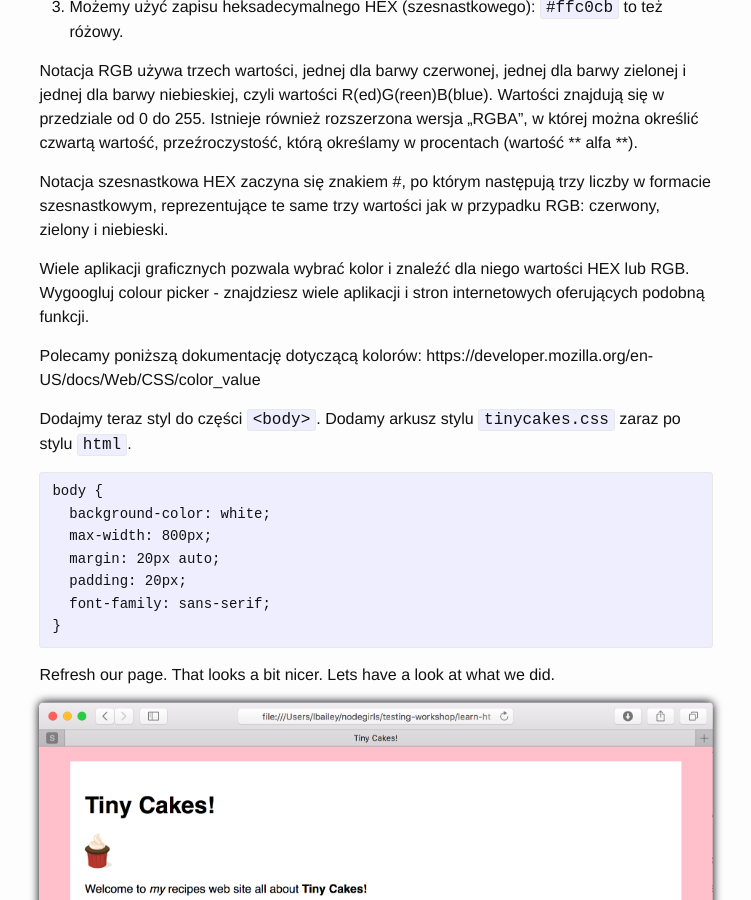
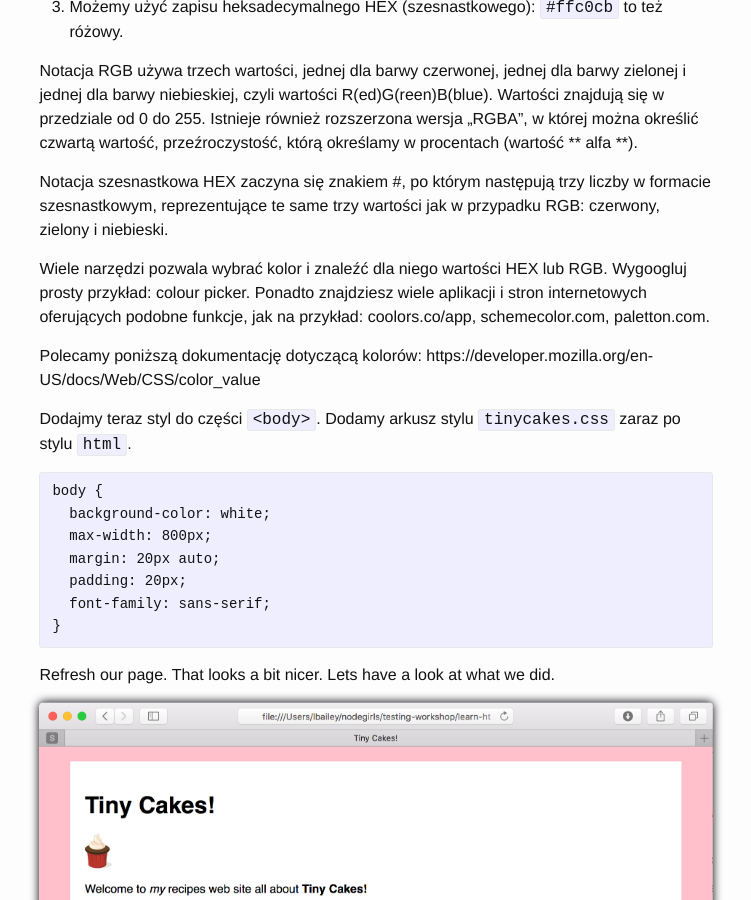
Before and after one commit to doITforAlex/HTML-CSS, a Jekyll site: the page built from _steps/step7.markdown, in a window 1280 px wide and 900 px high, scrolled down 1911 px. Shown: the whole window, without its empty margins (406-1157 px from the left). Built offline with Jekyll 4.4.1, drawn with Linux system fonts in a browser that asks for light colours; nearby versions of some CDN libraries.

Commit message:
Update _steps/step7.markdown
Co-Authored-By: Malgorzata Rita Ły <malgorzata.lyczywek@gmail.com>

```diff
--- a/_steps/step7.markdown
+++ b/_steps/step7.markdown
@@ -72,7 +72,8 @@ Notacja RGB używa trzech wartości, jednej dla barwy czerwonej, jednej dla barw
 
 Notacja szesnastkowa HEX zaczyna się znakiem #, po którym następują trzy liczby w formacie szesnastkowym, reprezentujące te same trzy wartości jak w przypadku RGB: czerwony, zielony i niebieski.
 
-Wiele aplikacji graficznych pozwala wybrać kolor i znaleźć dla niego wartości HEX lub RGB. Wygoogluj colour picker - znajdziesz wiele aplikacji i stron internetowych oferujących podobną funkcji.
+Wiele narzędzi pozwala wybrać kolor i znaleźć dla niego wartości HEX lub RGB. Wygoogluj prosty przykład: colour picker.
+Ponadto znajdziesz wiele aplikacji i stron internetowych oferujących podobne funkcje, jak na przykład: coolors.co/app, schemecolor.com, paletton.com.
 
 Polecamy poniższą dokumentację dotyczącą kolorów:
 https://developer.mozilla.org/en-US/docs/Web/CSS/color_value
```
